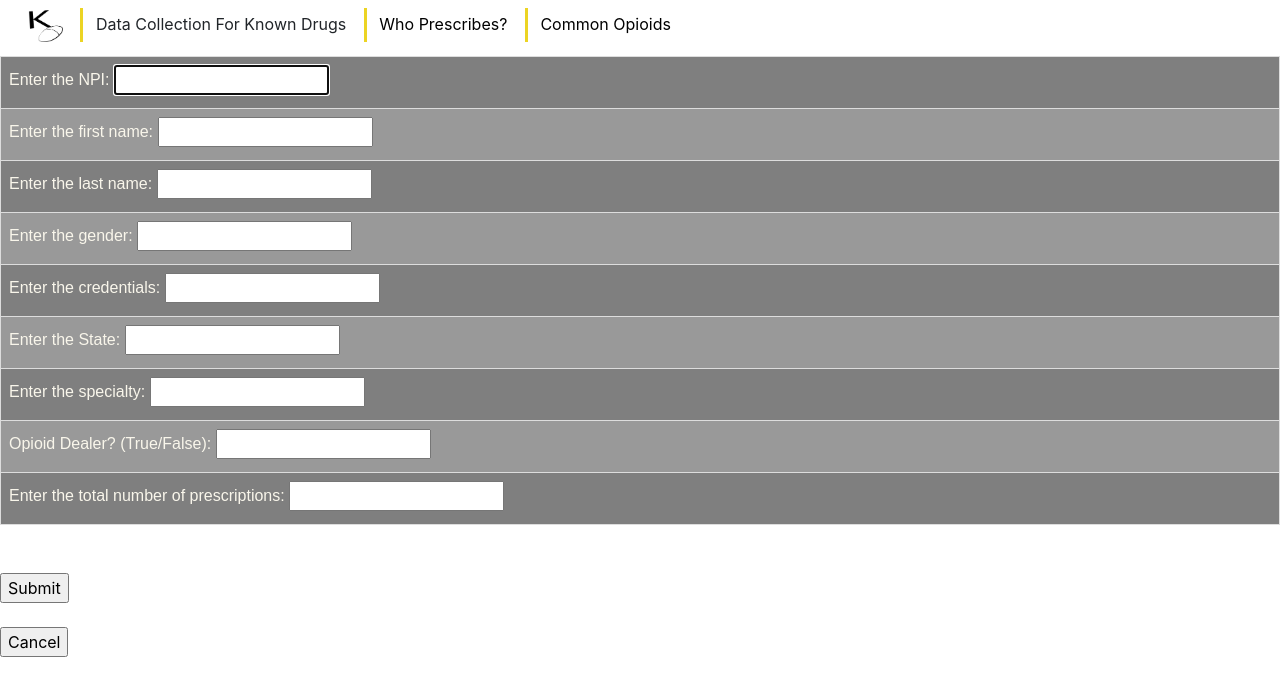
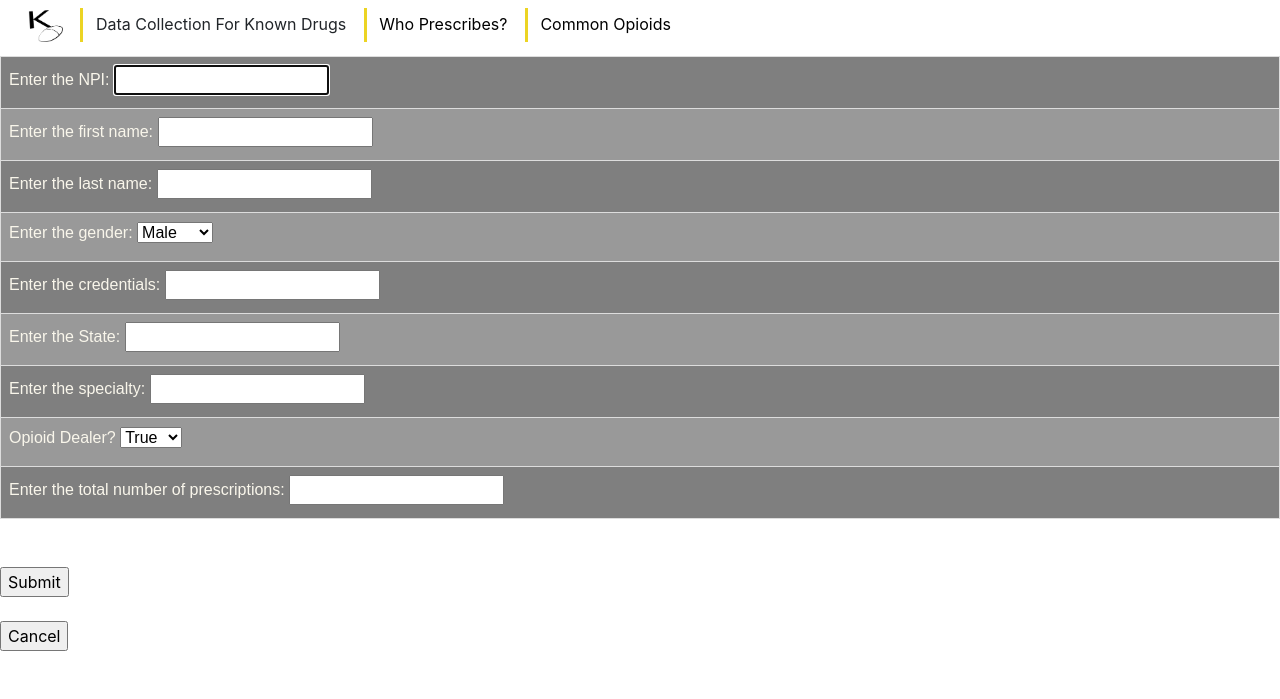
Before and after one commit to peterjam024/INTEX_Project, a Django app: template templates/dontoverdose/addPrescriber.html in a window 1280 px wide. Shown: the top 699 px of the page. Run offline with Django 3.2, Linux system fonts and the light colour scheme; the template is opened without the code that fills it, so the values that code supplies are empty; some libraries are stand-ins or nearby versions.

Commit message:
with dropDown

```diff
--- a/templates/dontoverdose/addPrescriber.html
+++ b/templates/dontoverdose/addPrescriber.html
@@ -31,7 +31,11 @@
                 <td>
                     <!-- gender -->
                     <label for='prescriber_gender'>Enter the gender:</label>
-                    <input type="text" name='prescriber_gender' id='gender' required>
+                    <select name='prescriber_gender' id='gender' required>
+                        <option value= "M">Male</option>
+                        <option value= "F">Female</option>
+                    </select>
+                    {% comment %} <input type="text" name='prescriber_gender' id='gender' required> {% endcomment %}
                 </td>
             </tr>
             <tr>
@@ -58,8 +62,20 @@
             <tr>
                 <td>
                     <!-- ISOPOIOD -->
-                    <label for='opioid_dealer'>Opioid Dealer? (True/False):</label>
-                    <input type="text" name='opioid_dealer' id='isopioidprescriber' required>
+                    {% comment %} <label for='opioid_dealer'>Opioid Dealer? (True/False):</label>
+                    <input type="text" name='opioid_dealer' id='isopioidprescriber' required> {% endcomment %}
+
+                    {% comment %} <label >Opioid Dealer?</label><br>
+                    <input type="radio" id='isopioidprescriber' name='True' value='TRUE' checked>
+                    <label for="True">True</label>
+                    <input type="radio" id='isopioidprescriber' name='False' value='FALSE'>
+                    <label for="False">False</label> {% endcomment %}
+
+                    <label for='opioid_dealer'>Opioid Dealer?</label>
+                    <select name='opioid_dealer' id='isopioidprescriber' required>
+                        <option value= "TRUE">True</option>
+                        <option value= "FALSE">False</option>
+                    </select>
                 </td>
             </tr>
             <tr>
```
